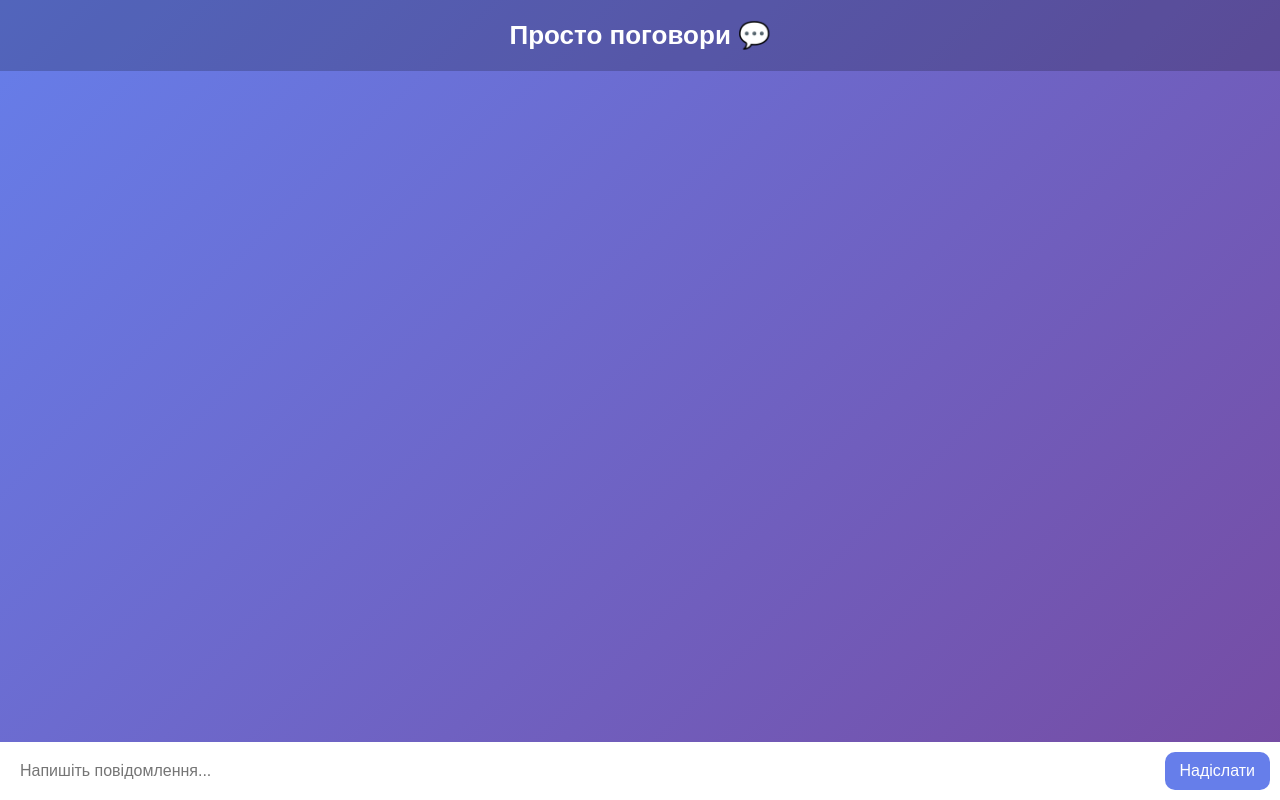
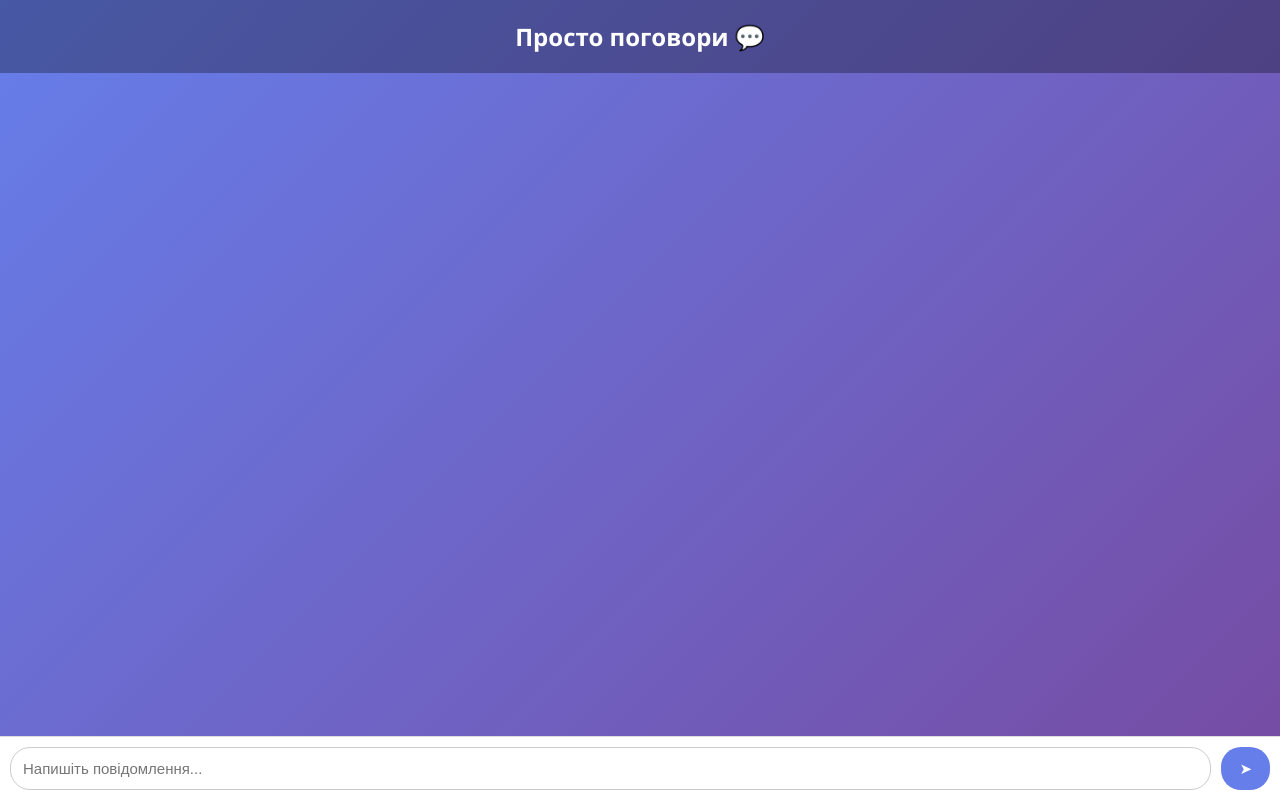
Before and after one commit to qattro9111-oss/prosto-pogovory, a website: page public/index.html in a window 1280 px wide. Drawn offline with nearby package versions, Linux system fonts and the light colour scheme; no server answers.

Commit message:
Update index.html

```diff
--- a/public/index.html
+++ b/public/index.html
@@ -2,88 +2,83 @@
 <html lang="uk">
 <head>
   <meta charset="UTF-8">
+  <title>Просто поговори 💬</title>
   <meta name="viewport" content="width=device-width, initial-scale=1.0">
-  <title>Просто поговори</title>
   <style>
     body {
-      font-family: Arial, sans-serif;
+      font-family: 'Segoe UI', Tahoma, Geneva, Verdana, sans-serif;
       background: linear-gradient(135deg, #667eea, #764ba2);
       margin: 0;
       padding: 0;
       display: flex;
       flex-direction: column;
       height: 100vh;
+      color: #333;
     }
-
     header {
       text-align: center;
       color: white;
       padding: 20px;
-      font-size: 26px;
+      font-size: 24px;
       font-weight: bold;
-      background: rgba(0, 0, 0, 0.2);
+      background: rgba(0, 0, 0, 0.3);
     }
-
     #messages {
       flex: 1;
-      overflow-y: auto;
       padding: 15px;
       display: flex;
       flex-direction: column;
       gap: 10px;
+      overflow-y: auto;
     }
-
     .msg {
       max-width: 70%;
-      padding: 10px 15px;
-      border-radius: 15px;
-      color: white;
+      padding: 12px 16px;
+      border-radius: 18px;
       word-wrap: break-word;
+      font-size: 15px;
+      line-height: 1.4;
     }
-
     .me {
       align-self: flex-end;
       background: #48bb78;
+      color: white;
     }
-
     .friend {
       align-self: flex-start;
       background: #4299e1;
+      color: white;
     }
-
     .label {
       font-size: 12px;
       opacity: 0.8;
-      margin-bottom: 2px;
+      margin-bottom: 3px;
     }
-
     form {
       display: flex;
       padding: 10px;
       background: white;
+      border-top: 1px solid #ddd;
     }
-
     input {
       flex: 1;
-      padding: 10px;
-      border: none;
-      border-radius: 10px;
+      padding: 12px;
+      border: 1px solid #ccc;
+      border-radius: 20px;
+      outline: none;
+      font-size: 15px;
       margin-right: 10px;
-      outline: none;
-      font-size: 16px;
     }
-
     button {
       background: #667eea;
       color: white;
       border: none;
-      border-radius: 10px;
-      padding: 10px 15px;
+      border-radius: 20px;
+      padding: 0 18px;
       cursor: pointer;
+      font-size: 15px;
       transition: 0.3s;
-      font-size: 16px;
     }
-
     button:hover {
       background: #5a67d8;
     }
@@ -96,7 +91,7 @@
 
   <form id="form" action="">
     <input id="input" autocomplete="off" placeholder="Напишіть повідомлення..." />
-    <button>Надіслати</button>
+    <button>➤</button>
   </form>
 
   <script src="/socket.io/socket.io.js"></script>
```
